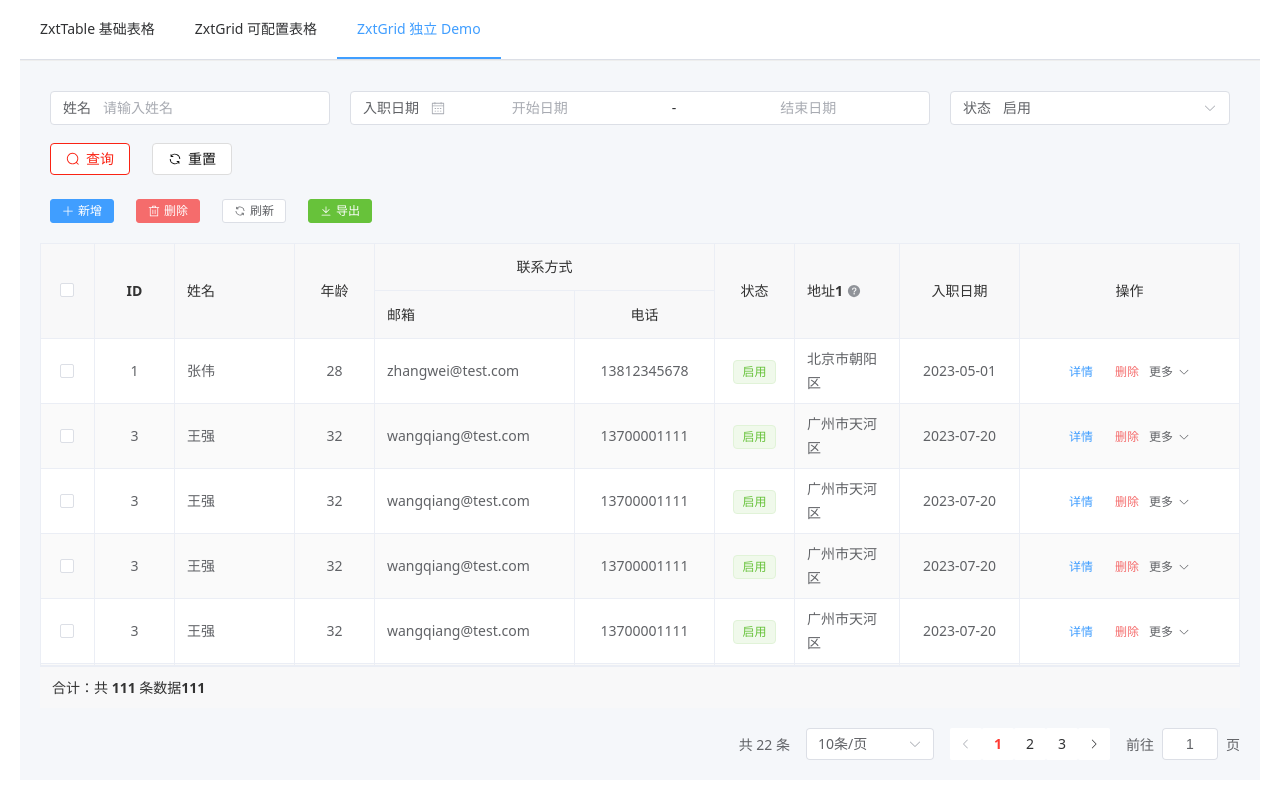
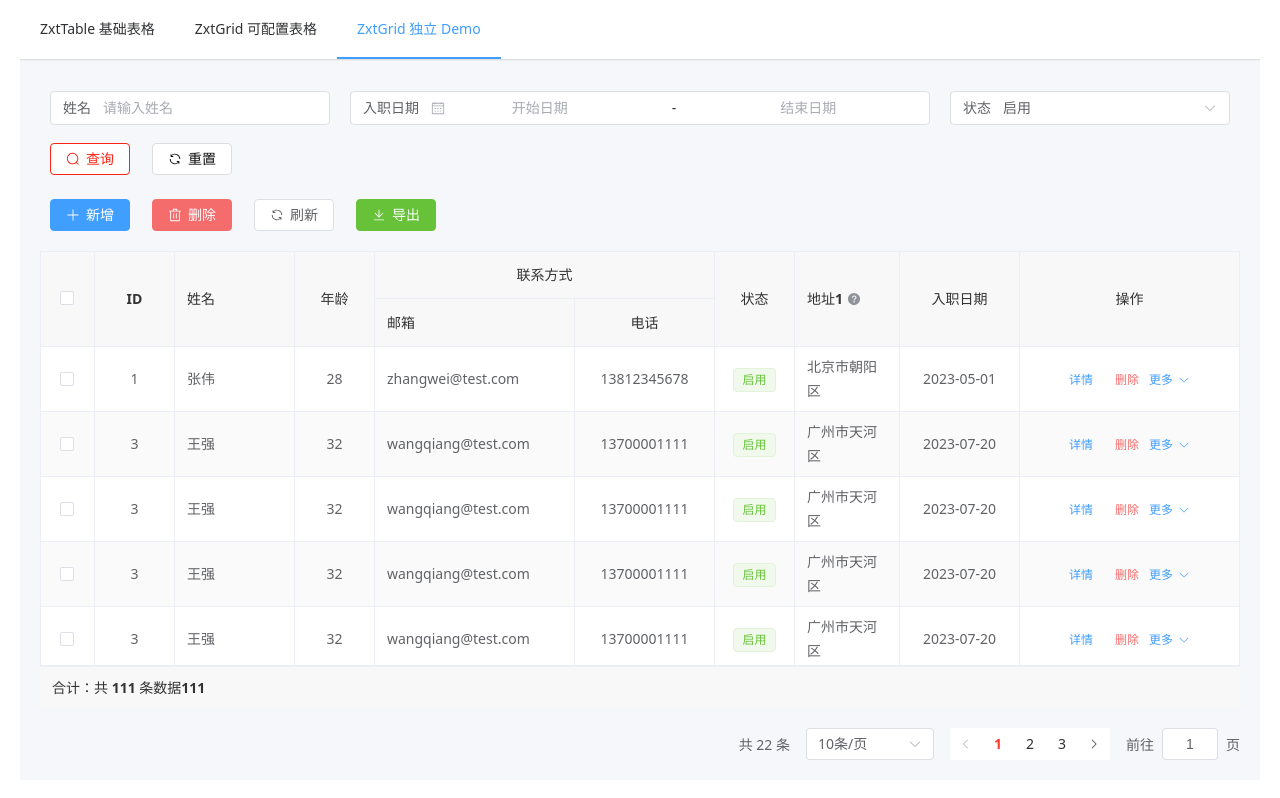
Before and after one commit to run-away-code/zxt-table, a Vue app: page /zxt-grid-demo in a window 1280 px wide. Built offline with nearby package versions, Linux system fonts and the light colour scheme.

Commit message:
version0.6.7

```diff
--- a/package.json
+++ b/package.json
@@ -1,7 +1,7 @@
 {
   "name": "zxt-table",
   "private": false,
-  "version": "0.6.6",
+  "version": "0.6.7",
   "type": "module",
   "description": "一个基于 Vue 3 和 Element Plus 的高级表格、表单组件库",
   "keywords": [
--- a/src/components/ZxtGrid/ActionColumn.vue
+++ b/src/components/ZxtGrid/ActionColumn.vue
@@ -25,7 +25,7 @@
       <el-button
         ref="moreTriggerRef"
         class="action-btn zxt-grid-action-more"
-        type=""
+        :type="moreType || ''"
         size="small"
         link
         @mousedown.prevent
@@ -124,6 +124,11 @@ export default defineComponent({
     maxVisible: {
       type: Number,
       default: 2,
+    },
+    /** 与 ButtonConfig.type 一致，控制「更多」链接按钮主题色；不传为默认灰色 */
+    moreType: {
+      type: String,
+      default: "",
     },
   },
   emits: ["action-click"],
--- a/src/components/ZxtGrid/ZxtGrid.vue
+++ b/src/components/ZxtGrid/ZxtGrid.vue
@@ -62,7 +62,7 @@
         >
           <el-button
             :type="btn.type || 'default'"
-            :size="btn.size || 'small'"
+            :size="btn.size || 'default'"
             :icon="getIconComponent(btn.icon)"
             :disabled="btn.disabled"
             @click="handleToolbarClick(btn.code, btn)"
@@ -105,6 +105,7 @@
             :buttons="actionColumnConfig.buttons"
             :row="row"
             :max-visible="actionColumnConfig.maxVisible || 2"
+            :more-type="actionColumnConfig.moreType"
             @action-click="handleActionClick"
           />
         </template>
--- a/src/examples/ZxtGridDemo.vue
+++ b/src/examples/ZxtGridDemo.vue
@@ -157,6 +157,7 @@ const { gridRef, gridOptions, handleToolbarClick, handleActionClick } = useZxtGr
       label: "操作", width: "220", fixed: "right", align: "center",
       actionColumn: {
         maxVisible: 2,
+        moreType: "primary", // 或 success / warning / danger / info；不传或 "" 为默认灰
         buttons: [
           { label: "详情", type: "primary", code: "edit" },
           { label: "删除", type: "danger", code: "delete" },
```
Also changed, not shown: 1 other file (tests, documents, lock files or other folders).
